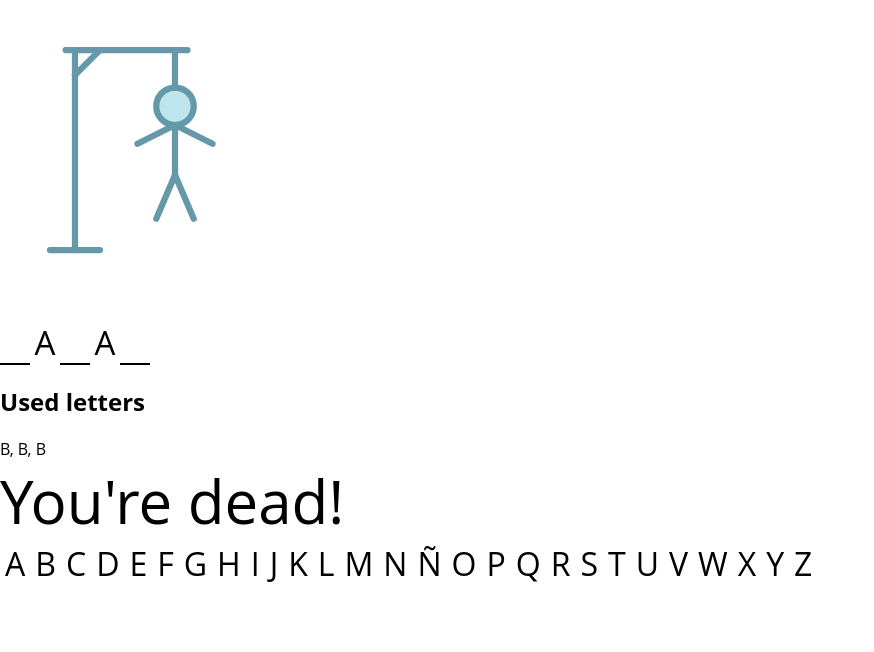
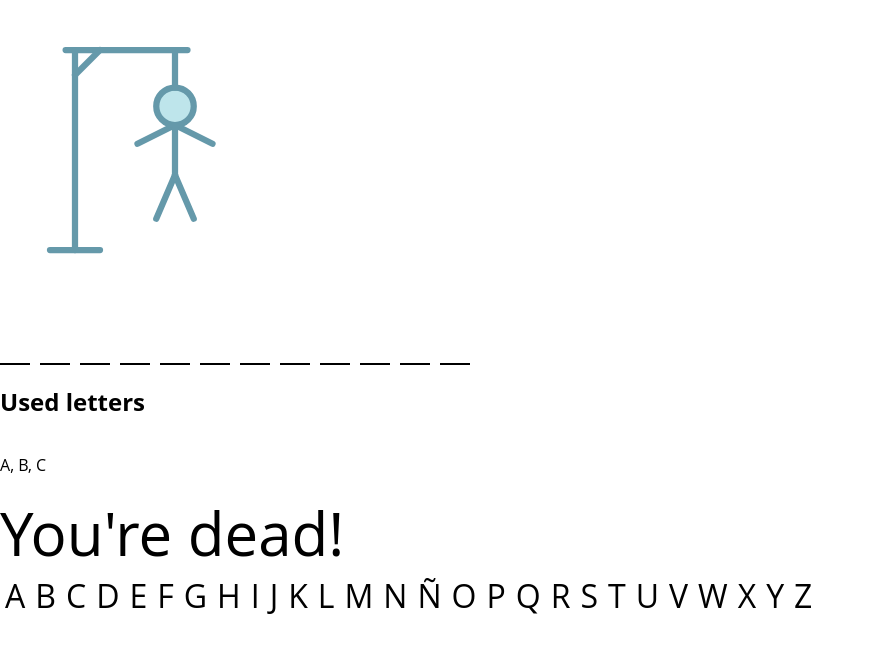
Before and after one commit to Bermeu/202202-W4CH2-david-pegueroles-josep-conejero, a React (Create React App) app: page / in a window 1280 px wide. Shown: the top 652 px of the page, without its empty margins (0-874 px from the left). Built offline with nearby package versions, Linux system fonts and the light colour scheme.

Commit message:
Added basic components

```diff
--- a/src/App.css
+++ b/src/App.css
@@ -27,6 +27,7 @@ svg > * {
 .guess-letter {
   width: 30px;
   height: 60px;
+  margin-right: 10px;
   display: flex;
   justify-content: center;
   align-items: flex-end;
--- a/src/App.js
+++ b/src/App.js
@@ -1,40 +1,60 @@
+import { useState } from "react";
 import "./App.css";
+import GuessedLetters from "./Components/GuessedLetters/GuessedLetters";
+import UsedLetters from "./Components/UsedLetters/UsedLetters";
 
 function App() {
+  const [word, setWord] = useState([
+    "E",
+    "S",
+    "T",
+    "E",
+    "P",
+    "I",
+    "C",
+    "U",
+    "R",
+    "S",
+    "O",
+    "R",
+  ]);
+
   return (
     <>
-      <div class="hangman-container">
-        <svg class="hangman" viewBox="0 0 96 96" width="300" height="300">
-          <line class="stage11" x1="62" y1="70" x2="56" y2="56"></line>
-          <line class="stage10" x1="50" y1="70" x2="56" y2="56"></line>
-          <line class="stage9" x1="68" y1="46" x2="56" y2="40"></line>
-          <line class="stage8" x1="44" y1="46" x2="56" y2="40"></line>
-          <line class="stage7" x1="56" y1="40" x2="56" y2="56"></line>
-          <circle class="stage6" cx="56" cy="34" r="6" fill="#bee5eb"></circle>
-          <line class="stage5" x1="56" y1="16" x2="56" y2="28"></line>
-          <line class="stage4" x1="24" y1="24" x2="32" y2="16"></line>
-          <line class="stage3" x1="21" y1="16" x2="60" y2="16"></line>
-          <line class="stage2" x1="24" y1="80" x2="24" y2="16"></line>
-          <line class="stage1" x1="16" y1="80" x2="32" y2="80"></line>
+      <div className="hangman-container">
+        <svg className="hangman" viewBox="0 0 96 96" width="300" height="300">
+          <line className="stage11" x1="62" y1="70" x2="56" y2="56"></line>
+          <line className="stage10" x1="50" y1="70" x2="56" y2="56"></line>
+          <line className="stage9" x1="68" y1="46" x2="56" y2="40"></line>
+          <line className="stage8" x1="44" y1="46" x2="56" y2="40"></line>
+          <line className="stage7" x1="56" y1="40" x2="56" y2="56"></line>
+          <circle
+            className="stage6"
+            cx="56"
+            cy="34"
+            r="6"
+            fill="#bee5eb"
+          ></circle>
+          <line className="stage5" x1="56" y1="16" x2="56" y2="28"></line>
+          <line className="stage4" x1="24" y1="24" x2="32" y2="16"></line>
+          <line className="stage3" x1="21" y1="16" x2="60" y2="16"></line>
+          <line className="stage2" x1="24" y1="80" x2="24" y2="16"></line>
+          <line className="stage1" x1="16" y1="80" x2="32" y2="80"></line>
         </svg>
       </div>
-      <ul class="guess-letters">
-        <li class="guess-letter empty"></li>
-        <li class="guess-letter">A</li>
-        <li class="guess-letter empty"></li>
-        <li class="guess-letter">A</li>
-        <li class="guess-letter empty"></li>
+      <ul className="guess-letters">
+        {word.map((letter) => (
+          <GuessedLetters className={"guess-letter empty"} letter={""} />
+        ))}
       </ul>
-      <section class="used-letters-container">
+      <section className="used-letters-container">
         <h2>Used letters</h2>
-        <ul class="used-letters">
-          <li class="used-letter">B,&nbsp;</li>
-          <li class="used-letter">B,&nbsp;</li>
-          <li class="used-letter">B</li>
+        <ul className="used-letters">
+          <UsedLetters list="A, B, C" />
         </ul>
       </section>
-      <section class="game-result">You're dead!</section>
-      <ul class="letters">
+      <section className="game-result">You're dead!</section>
+      <ul className="letters">
         <li class="letter">
           <a href="a">A</a>
         </li>
--- /dev/null
+++ b/src/Components/GuessedLetters/GuessedLetters.js
@@ -0,0 +1,5 @@
+const GuessedLetters = ({ className, letter }) => {
+  return <li className={className}>{letter}</li>;
+};
+
+export default GuessedLetters;
--- /dev/null
+++ b/src/Components/UsedLetters/UsedLetters.js
@@ -0,0 +1,5 @@
+const UsedLetters = ({ list }) => {
+  return <p className="used-letter">{list}</p>;
+};
+
+export default UsedLetters;
```
Also changed, not shown: 1 other file (tests, documents, lock files or other folders).
